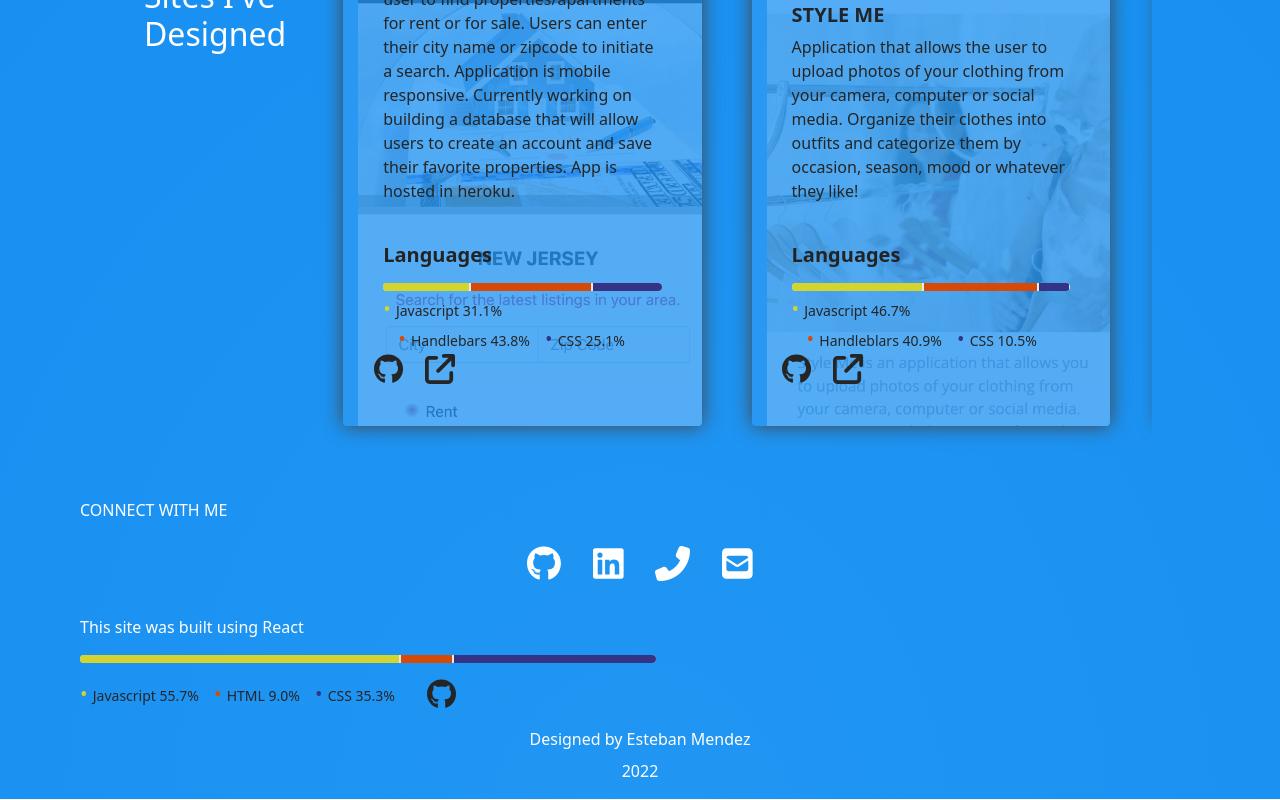
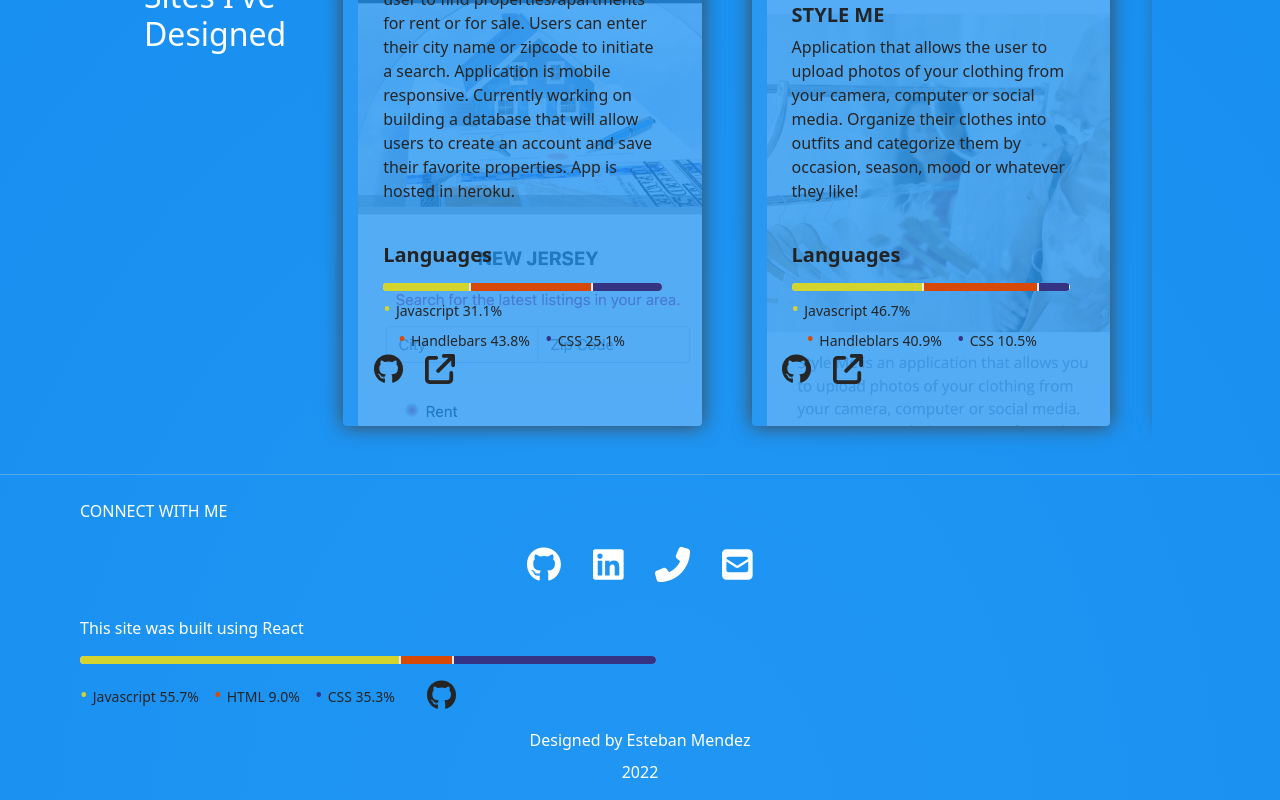
Before and after one commit to Esmendez90/portfolio, a React (Create React App) app in the folder my_portfolio/: page / in a window 1280 px wide. Shown: the part 810-1610 px from the top of the page. Built offline with nearby package versions, Linux system fonts and the light colour scheme.

Commit message:
added footer top border

```diff
--- a/my_portfolio/src/components/Footer/style.css
+++ b/my_portfolio/src/components/Footer/style.css
@@ -1,5 +1,6 @@
 footer {
   padding: 0.5rem;
+  border-top: 1px solid #55a6e7;
 }
 
 footer p {
```
